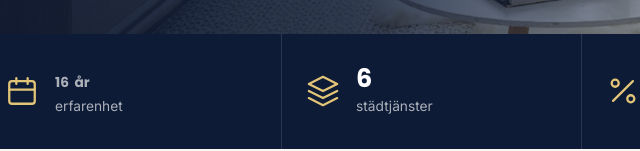
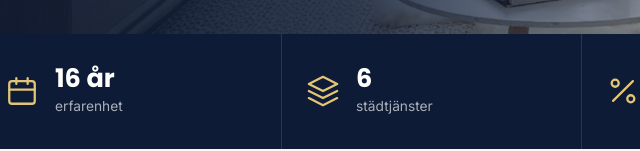
Before and after one commit to sebastianstrus/stadmar, a plain HTML site: page index.html in a window 1280 px wide. Shown: the part 651-802 px from the top of the page, 59-699 px from the left. Drawn offline with Linux system fonts and the light colour scheme.

Commit message:
Fix years-of-experience number styling in stats bar
Co-Authored-By: Claude Opus 5.5 <noreply@anthropic.com>

```diff
--- a/index.html
+++ b/index.html
@@ -98,6 +98,7 @@
   .stat svg{flex:none;width:34px;height:34px;stroke:var(--gold-2)}
   .stat strong{display:block;font:700 1.6rem/1.1 Poppins,sans-serif}
   .stat span{font-size:.86rem;color:rgba(255,255,255,.65)}
+  .stat strong span{font:inherit;color:inherit;display:inline;line-height:inherit}
 
   /* Services */
   .services{background:var(--cream)}
```
